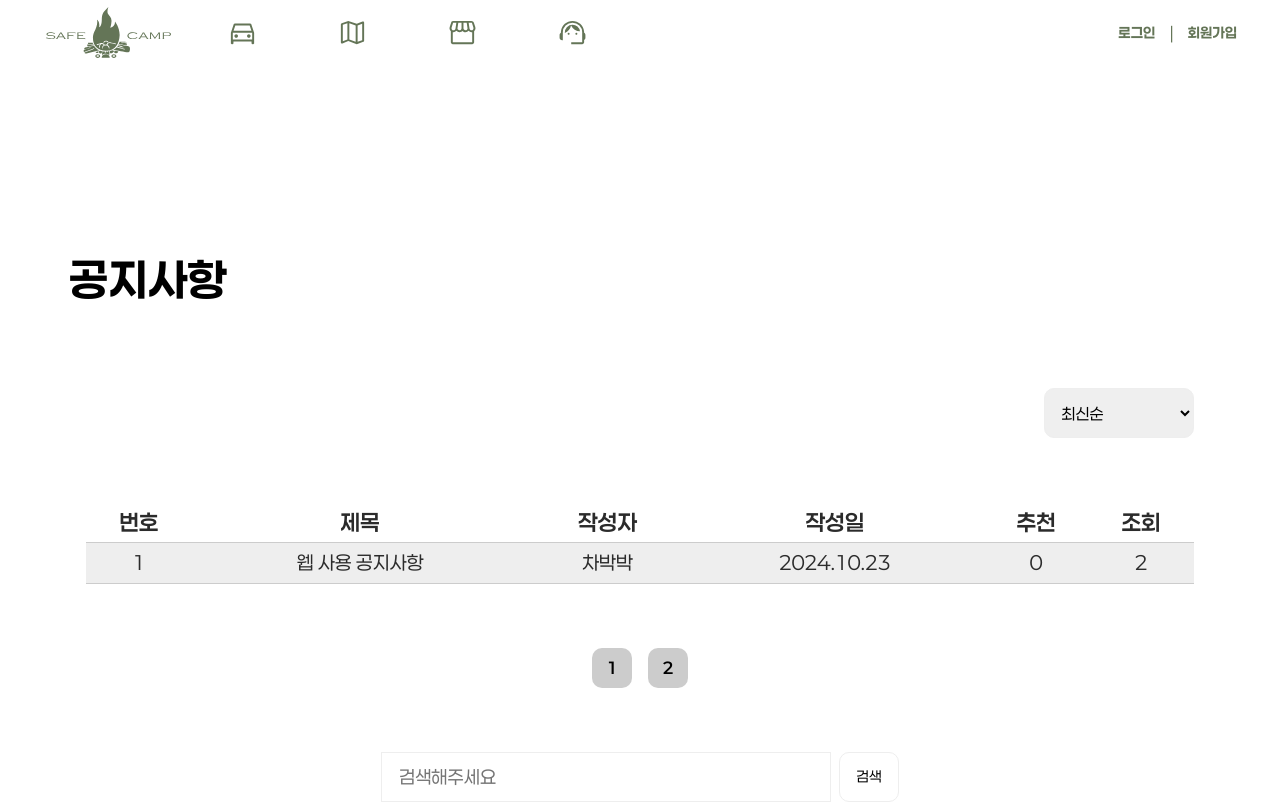
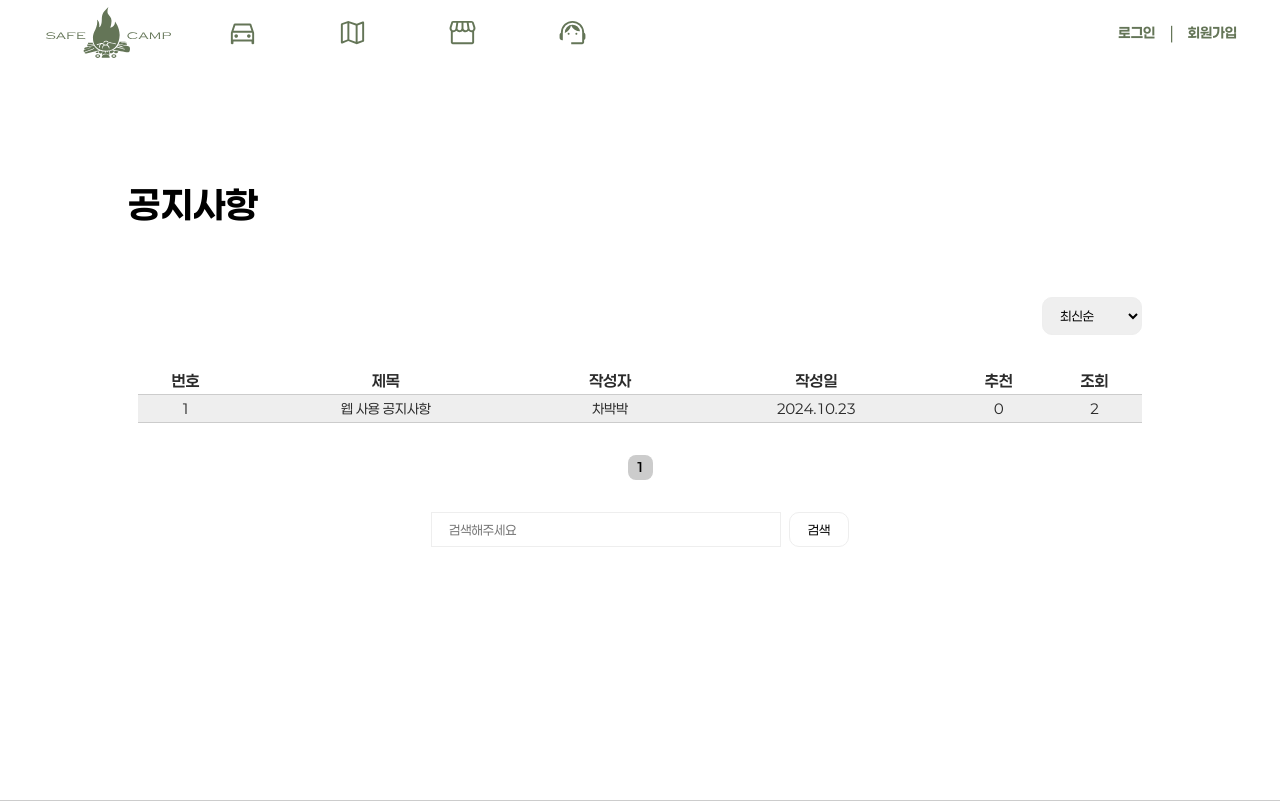
Before and after one commit to eunhyeon1020/Car-BakBak, a Vue app in the folder frontend/: page /notice in a window 1280 px wide. Shown: the top 804 px of the page. Built offline with nearby package versions, Linux system fonts and the light colour scheme.

Commit message:
notice css 수정 및 라우터 링크 추가

```diff
--- a/frontend/src/assets/css/notice.css
+++ b/frontend/src/assets/css/notice.css
@@ -3,7 +3,8 @@
 #notice {
   position: relative;
   width: 100%;
-  top: 60px;
+  height: calc(100vh - 65px);
+  top: 65px;
   padding: 0 3rem;
 }
 
@@ -15,8 +16,8 @@
 }
 
 .noti-contain>h1 {
-  padding: 13rem 0 6rem 1.3rem;
-  font-size: 2.8rem;
+  padding: 8rem 0 5rem 5rem;
+  font-size: 2.3rem;
   font-weight: 700;
 }
 
@@ -26,13 +27,13 @@
 }
 
 select#order {
-  width: 150px;
-  height: 50px;
+  width: 100px;
+  height: 38px;
   border-radius: 10px;
   padding: 0.3rem 0.8rem;
   border: 1px solid #eee;
   outline: none;
-  font-size: 1rem;
+  font-size: 0.8rem;
 }
 
 /* 공지사항 테이블 부분 */
@@ -40,8 +41,8 @@ select#order {
   display: flex;
   flex-direction: column;
   align-items: center;
-  padding: 0 3vw;
-  gap: 4rem;
+  padding: 0 7vw;
+  gap: 2rem;
 }
 
 .noti-table {
@@ -55,11 +56,11 @@ select#order {
 
 .table-title td {
   font-weight: 600;
-  font-size: 1.4rem;
+  font-size: 1rem;
 }
 
 .table-content td {
-  font-size: 1.2rem;
+  font-size: 0.85rem;
   background-color: #eee;
 }
 
@@ -67,12 +68,12 @@ select#order {
   cursor: pointer;
 }
 
-.table-content td:hover {}
+/* .table-content td:hover {} */
 
 .table-title td,
 .table-content td {
   text-align: center;
-  padding: 8px 0;
+  padding: 1.5px 0;
 }
 
 /* pagenation */
@@ -84,13 +85,14 @@ select#order {
 .page-num span {
   display: block;
   font-weight: 600;
-  width: 40px;
-  height: 40px;
-  line-height: 40px;
+  width: 25px;
+  height: 25px;
+  line-height: 25px;
   text-align: center;
   background-color: #ccc;
-  border-radius: 10px;
+  border-radius: 8px;
   cursor: pointer;
+  font-size: 0.8rem;
 }
 
 .page-num span:active {
@@ -106,11 +108,12 @@ select#order {
 }
 
 .search-contain input {
-  width: 450px;
-  height: 50px;
+  width: 350px;
+  height: 35px;
   border: 1px solid #eee;
   text-indent: 15px;
-  font-size: 1.15rem;
+  font-size: 0.8rem;
+  outline: none;
 }
 
 /* 검색 버튼 */
@@ -120,7 +123,7 @@ select#order {
   background-color: #FFF;
   border-radius: 10px;
   cursor: pointer;
-  font-size: 0.9rem;
+  font-size: 0.8rem;
 }
 
 .search-contain button:hover {
--- a/frontend/src/components/Notice.vue
+++ b/frontend/src/components/Notice.vue
@@ -28,7 +28,9 @@
           <tbody class="table-content">
             <tr>
               <td>1</td>
-              <td>웹 사용 공지사항</td>
+              <td>
+                <router-link :to="'noticedetail'">웹 사용 공지사항</router-link>
+              </td>
               <td>차박박</td>
               <td>2024.10.23</td>
               <td>0</td>
@@ -40,7 +42,7 @@
         <div class="pagenation">
           <div class="page-num">
             <span>1</span>
-            <span>2</span>
+            <!-- <span>2</span> -->
           </div>
         </div>
 
@@ -61,6 +63,16 @@
 </script>
 
 <style scoped>
+a {
+  color: #2b2b2b;
+}
 
+a:active {
+  color: #2b2b2b;
+}
+
+a:visited {
+  color: #2b2b2b;
+}
 
 </style>
```
